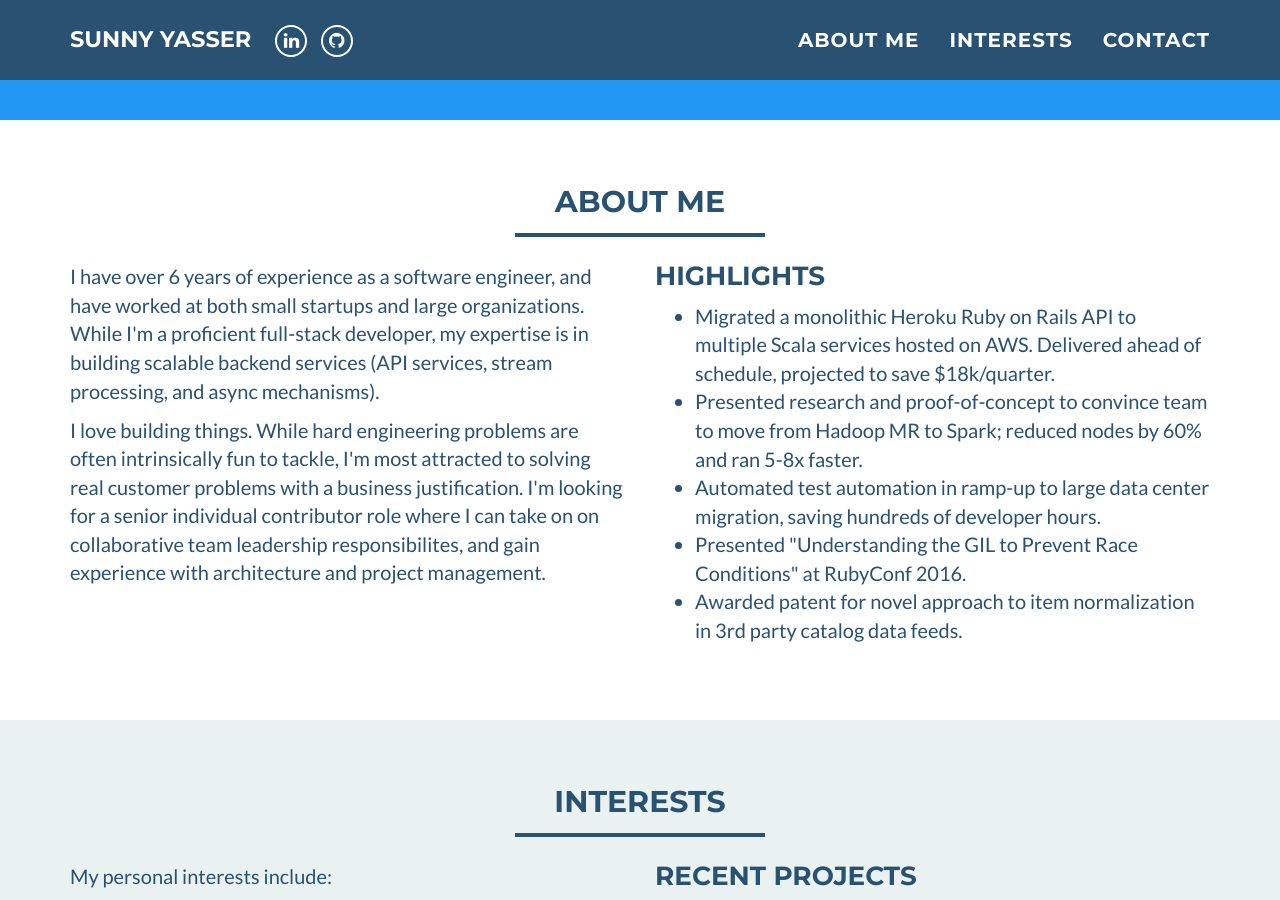
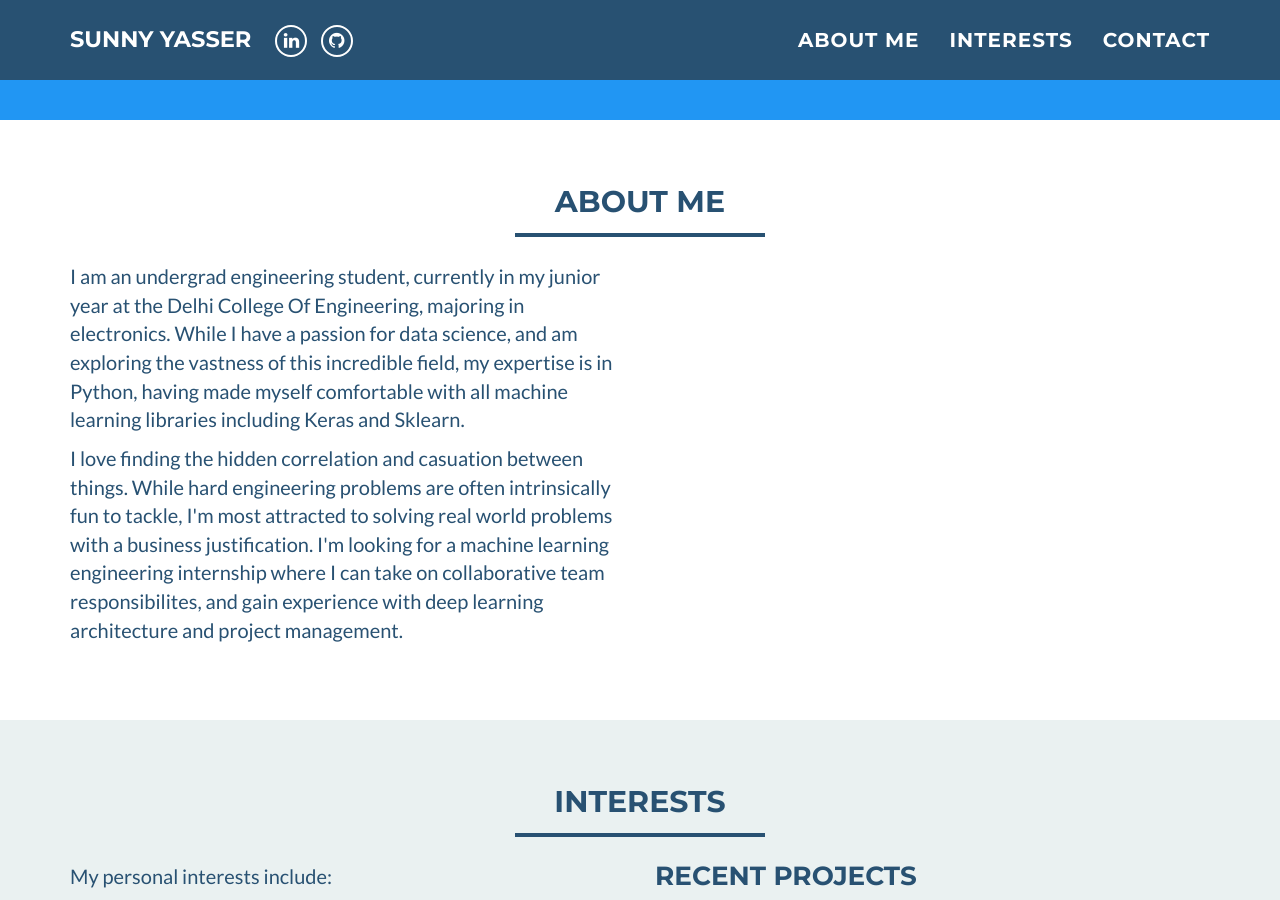
Before and after one commit to SunnyYasser/SunnyYasser.github.io, a Jekyll site: the page built from index.html, in a window 1280 px wide and 900 px high, scrolled down 454 px. Built offline with Jekyll 4.4.1, drawn with Linux system fonts in a browser that asks for light colours.

Commit message:
DETAILS UPDATED

```diff
--- a/_includes/about_me.html
+++ b/_includes/about_me.html
@@ -8,22 +8,19 @@
     </div>
     <div class="row">
 	    <div class="col-sm-6">
-    		<p>
-            I have over 6 years of experience as a software engineer, and have worked
-            at both small startups and large organizations. While I'm a proficient full-stack
-            developer, my expertise is in building scalable backend services (API services, stream processing,
-            and async mechanisms).
+    	<p>
+            I am an undergrad engineering student, currently in my junior year at the Delhi College Of Engineering, majoring in electronics.
+            While I have a passion for data science, and am exploring the vastness of this incredible field, my expertise is in Python, having made myself comfortable with all machine learning libraries including Keras and Sklearn.
         </p>
         <p>
-           I love building things.
+           I love finding the hidden correlation and casuation between things.
            While hard engineering problems are often intrinsically fun to tackle,
-           I'm most attracted to solving real customer problems with a business justification.
-           I'm looking for a senior individual contributor role where I can take on on collaborative
-           team leadership responsibilites, and gain experience with
-           architecture and project management.
+           I'm most attracted to solving real world problems with a business justification.
+           I'm looking for a machine learning engineering internship where I can take on collaborative team responsibilites, and gain experience with
+           deep learning architecture and project management.
         </p>
       </div>
-	    <div class="col-sm-6">
+	    <!--<div class="col-sm-6">
 		    <h3 style="margin-top:0;">Highlights</h3>
 		    <ul>
     			<li>
@@ -41,7 +38,7 @@
             Awarded patent for novel approach to item normalization in 3rd party catalog data feeds.
     			</li>
 		    </ul>
-	    </div>
+	    </div>-->
     </div>
   </div>
 </section>
```
